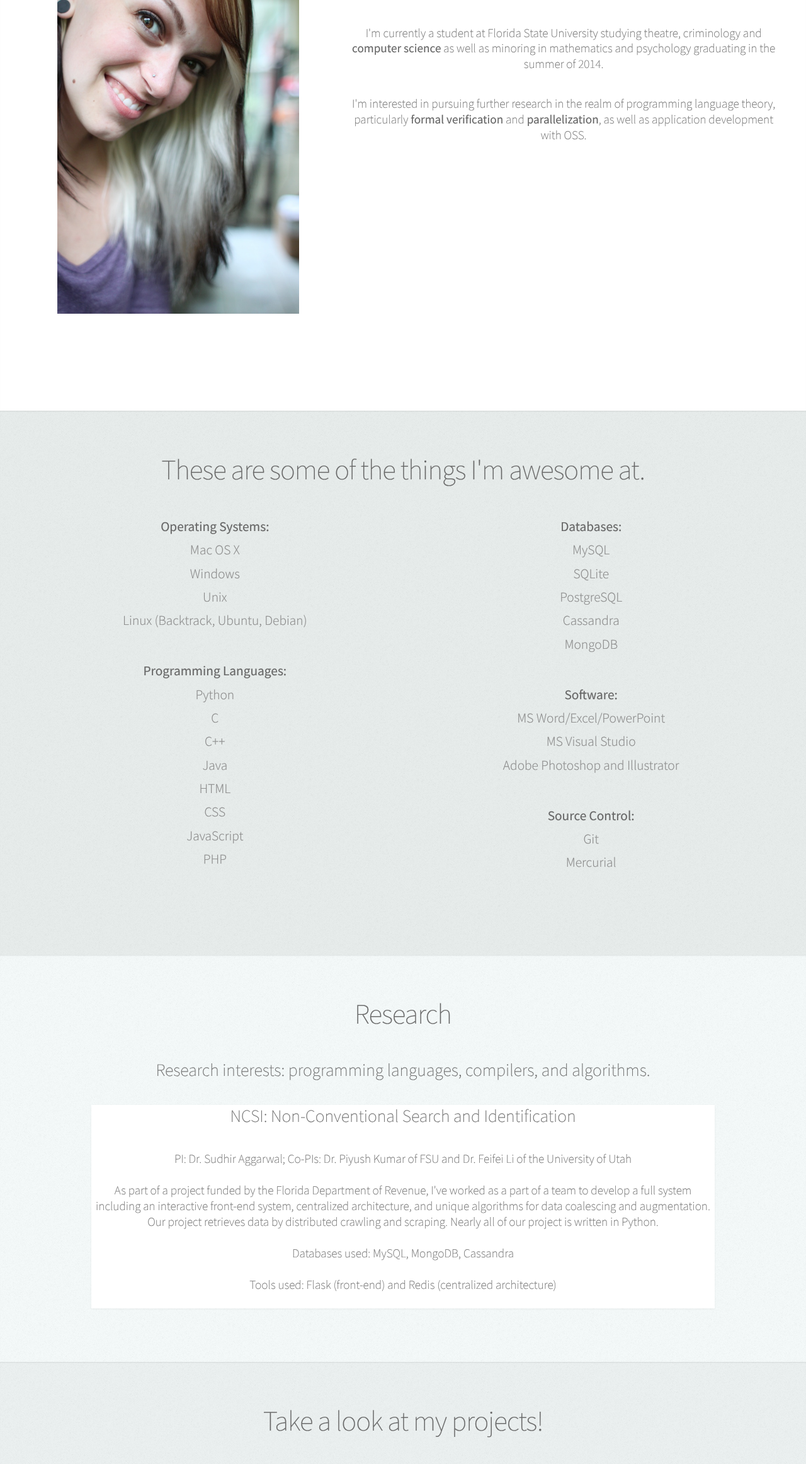
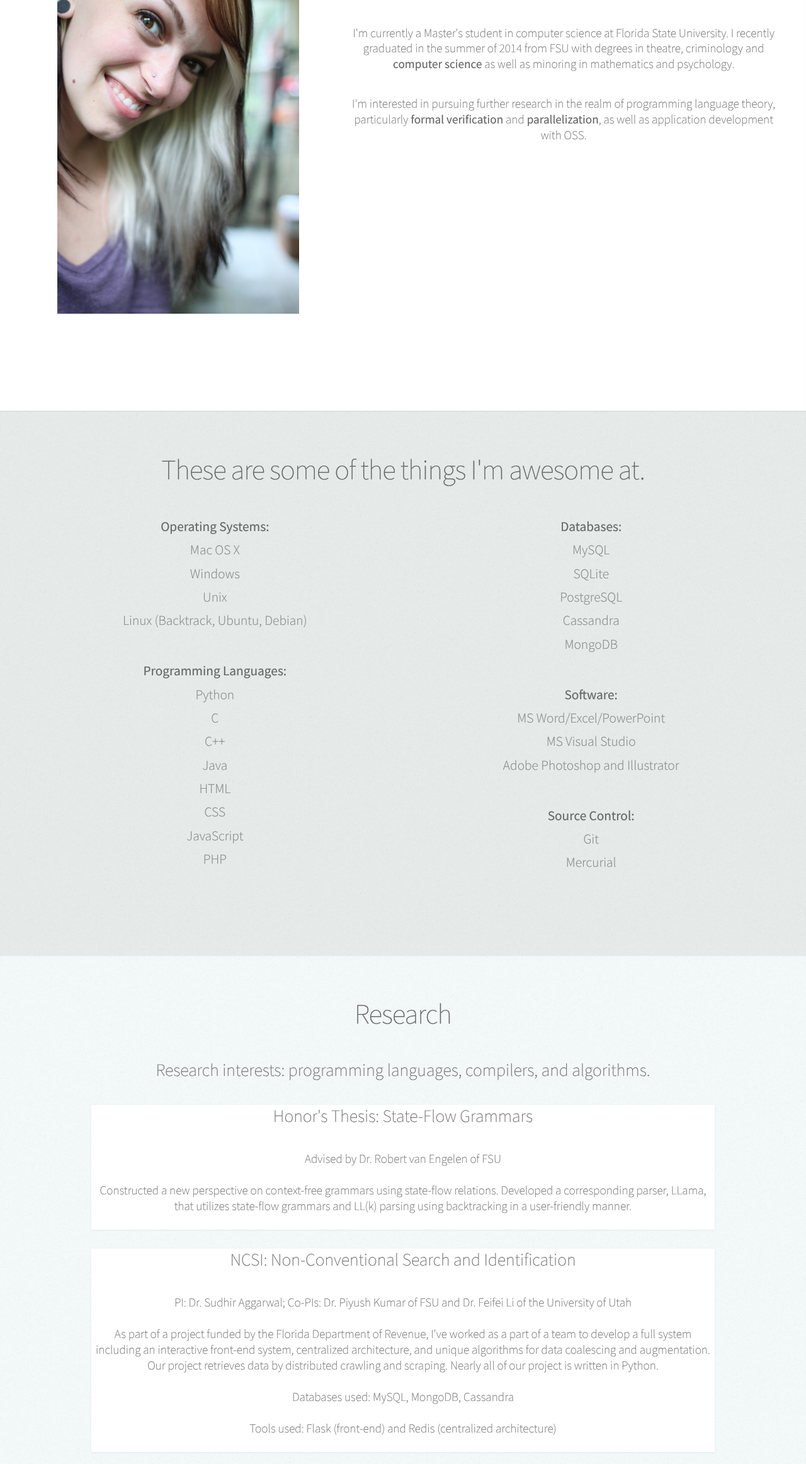
Before and after one commit to emilyemorehouse/emilyemorehouse.github.com, a plain HTML site: page index.html in a window 1280 px wide. Shown: the part 216-2540 px from the top of the page at 63% size. Drawn offline with Linux system fonts and the light colour scheme.

Commit message:
Updates for graduation.

```diff
--- a/index.html
+++ b/index.html
@@ -9,7 +9,7 @@
         <!-- =========
         Title and Metas
         ========= -->
-        <title>emily e morehouse</title>
+        <title>Emily E Morehouse</title>
         <meta http-equiv="content-type" content="text/html; charset=utf-8" />
         <meta name="description" content="" />
         <meta name="keywords" content="Emily Morehouse, computer science, programming languages, FSU, Florida State University" />
@@ -83,10 +83,10 @@
                         <li><a href="#research" id="research-link" class="skel-panels-ignoreHref"><span class="fa fa-book">Research</span></a></li>
                         <li><a href="#projects" id="projects-link" class="skel-panels-ignoreHref"><span class="fa fa-edit">Projects</span></a></li>
 
-<!--                         <li>
+                        <li>
                             <a href="#blog" id="blogref-link" class="skel-panels-ignoreHref">
                             <span id="blog-link" class="fa fa-download">Blog</span></a>
-                        </li> -->
+                        </li>
 
                         <!-- <li><a href="#contact" id="contact-link" class="skel-panels-ignoreHref"><span class="fa fa-envelope">Contact</span></a></li> -->
                         <li>
@@ -131,9 +131,10 @@
                                 <br><br>
                                 <h1 class="alt">Hi, I'm <strong>Emily</strong>.</h1>
                             </header>
-                            <h4>I'm currently a student at Florida State University studying theatre,
+                            <h4>I'm currently a Master's student in computer science at Florida State University.
+                                I recently graduated in the summer of 2014 from FSU with degrees in theatre,
                                 criminology and <strong>computer science</strong> as well as minoring in
-                                mathematics and psychology graduating in the summer of 2014.
+                                mathematics and psychology.
                             </h4>
                             <br>
                             <h4>I'm interested in pursuing further research in the realm of programming
@@ -211,6 +212,23 @@
 
                     <h3>Research interests: programming languages, compilers, and algorithms.</h3>
                     <br>
+
+                    <div class="row">
+                        <div class="1u">&nbsp;</div>
+                        <div class="10u">
+                            <article class="item">
+                                <h3>Honor's Thesis: State-Flow Grammars</h3>
+                                <br>
+                                <h4>Advised by Dr. Robert van Engelen of FSU
+                                    <br><br>
+                                    Constructed a new perspective on context-free grammars using state-flow relations.
+                                    Developed a corresponding parser, LLama, that utilizes state-flow grammars and LL(k)
+                                    parsing using backtracking in a user-friendly manner.                                    <br><br>
+                                </h4>
+                            </article>
+                        </div>
+                        <div class="1u">&nbsp;</div>
+                    </div>
 
                     <div class="row">
                         <div class="1u">&nbsp;</div>
```
Also changed, not shown: 1 other file.
